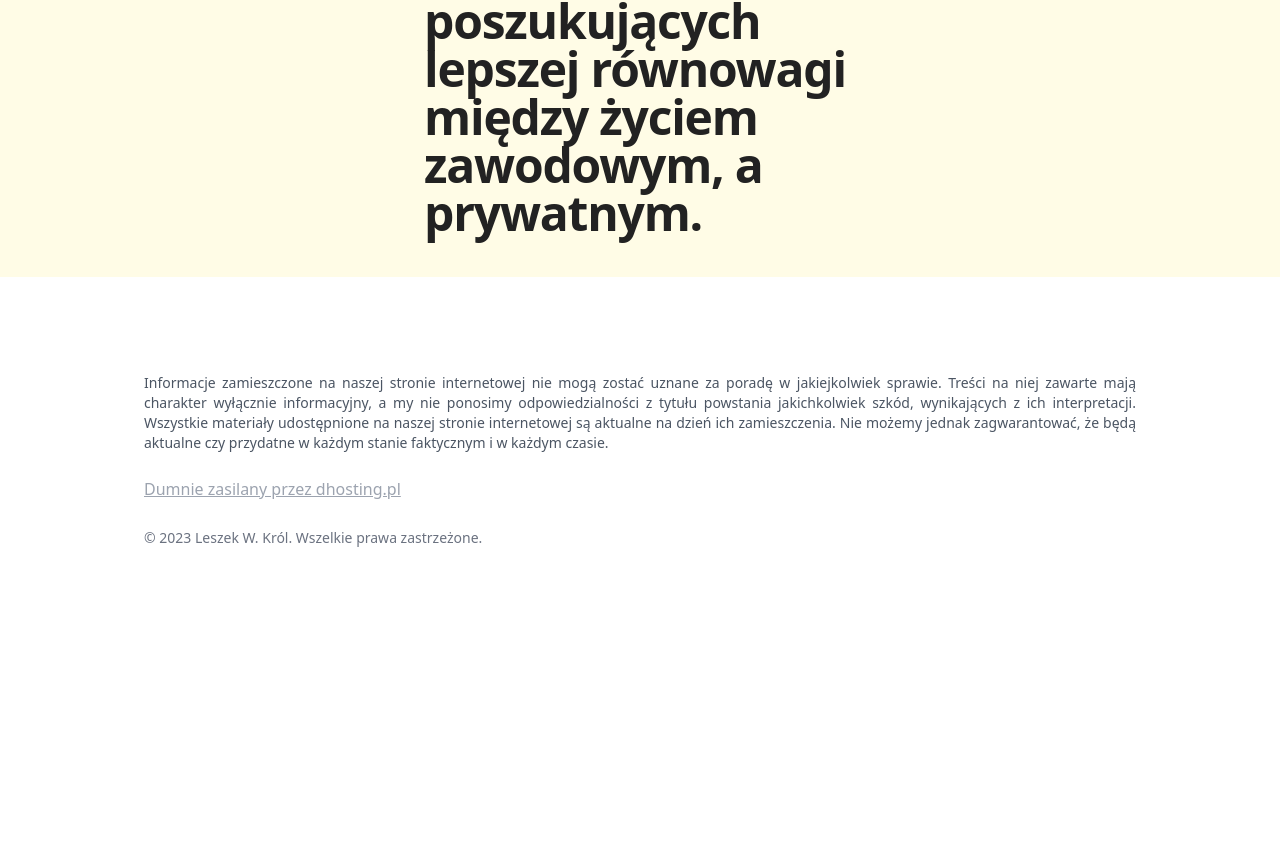
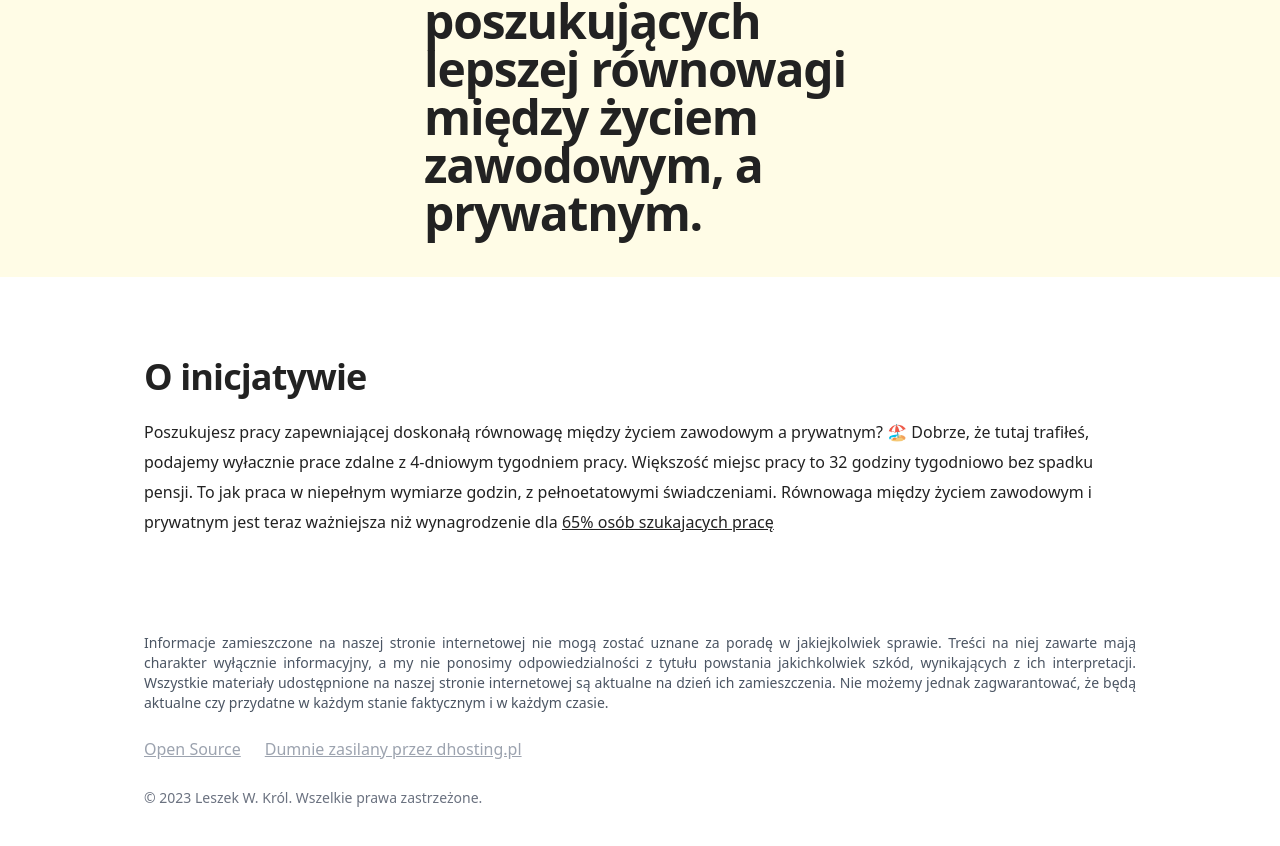
Before and after one commit to leszekkrol/4dnipracy.pl, a Nuxt app: page /o-inicjatywie in a window 1280 px wide. Shown: the part 284-1130 px from the top of the page. Before the commit the page ends 929 px from the top, so only its background shows below. Built offline with nearby package versions, Linux system fonts and the light colour scheme.

Commit message:
:construction: Working on content

```diff
--- a/assets/main.css
+++ b/assets/main.css
@@ -25,6 +25,22 @@ body {
   padding-top: 185px;
 }
 
+.w-800 {
+  width: 800px;
+}
+
+.leading-22 {
+  line-height: 22px;
+}
+
+.leading-30 {
+  line-height: 30px;
+}
+
+.leading-35 {
+  line-height: 35px;
+}
+
 .shadow-x-xsm {
   --nav-shadow: 0px 2.65546px 95px rgba(0, 0, 0, 0.1);
   box-shadow: var(--nav-ring-offset-shadow, 0 0 #0000), var(--nav-ring-shadow, 0 0 #0000), var(--nav-shadow);
--- a/components/footer.vue
+++ b/components/footer.vue
@@ -7,11 +7,19 @@
       <ul class="flex flex-wrap justify-left my-6 text-gray-400">
         <li>
           <a
+            href="https://github.com/leszekkrol/skutecznyplan.pl"
+            title="Rozwijaj projekt wraz ze mną"
+            data-splitbee-event="Rozwijaj projekt Open Source"
+            class="underline mr-6">Open Source</a>
+        </li>
+        <li>
+          <a
             href="https://dhosting.pl/pp-leszekkrol"
             title="Dumnie zasilany przez dhosting.pl"
             data-splitbee-event="Polecam dhosting.pl"
             class="underline">Dumnie zasilany przez dhosting.pl</a>
         </li>
+
       </ul>
       <span class="text-sm text-gray-500 sm:text-center">&copy; 2023 <a href="https://www.leszekkrol.com" title="Leszek Wojciech Król - Strona internetowa" class="hover:underline">Leszek W. Król</a>. Wszelkie prawa zastrzeżone.</span>
     </div>
--- a/layouts/default.vue
+++ b/layouts/default.vue
@@ -2,7 +2,11 @@
   <div id="app">
     <Navigation />
     <Header />
-    <NuxtPage />
+    <main class="mx-auto max-w-5xl px-4 pt-20">
+      <div class="mx-auto max-w-screen-xl">
+        <NuxtPage />
+      </div>
+    </main>
     <Footer />
   </div>
 </template>
--- a/pages/faq.vue
+++ b/pages/faq.vue
@@ -1,5 +1,8 @@
 <template>
   <div>
-
+    <h2 class="mb-5 text-3xl md:text-4xl font-bold tracking-tight">FAQu</h2>
+    <p class="leading-30 xs:leading-22">
+      W budowie
+    </p>
   </div>
 </template>
--- a/pages/o-inicjatywie.vue
+++ b/pages/o-inicjatywie.vue
@@ -1,5 +1,8 @@
 <template>
   <div>
-
+    <h2 class="mb-5 text-3xl md:text-4xl font-bold tracking-tight">O inicjatywie</h2>
+    <p class="leading-30 xs:leading-22">
+      Poszukujesz pracy zapewniającej doskonałą równowagę między życiem zawodowym a prywatnym? 🏖️ Dobrze, że tutaj trafiłeś, podajemy wyłacznie prace zdalne z 4-dniowym tygodniem pracy. Większość miejsc pracy to 32 godziny tygodniowo bez spadku pensji. To jak praca w niepełnym wymiarze godzin, z pełnoetatowymi świadczeniami. Równowaga między życiem zawodowym i prywatnym jest teraz ważniejsza niż wynagrodzenie dla <a class="underline" href="https://www.randstad.co.uk/about-us/reports/work-life-balance-more-important-salary-two-thirds/">65% osób szukajacych pracę</a>
+    </p>
   </div>
 </template>
```
